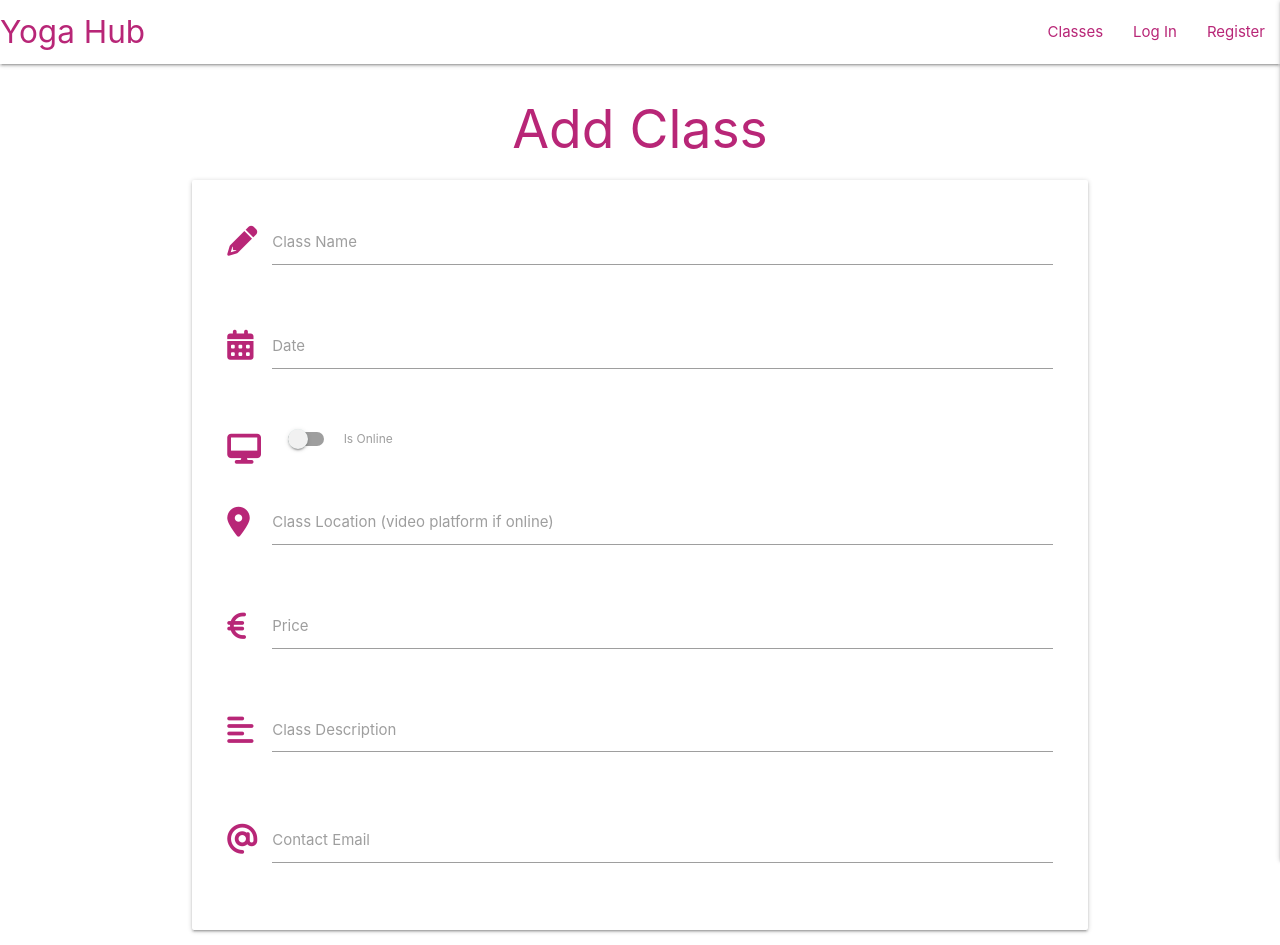
After one commit to monika-hrda/yoga-hub, a Flask app: page /add_class in a window 1280 px wide. The commit adds this page. Run offline with Flask 2, Linux system fonts and the light colour scheme; some libraries are stand-ins or nearby versions.

Commit message:
Create and link up Add Class boilerplate

```diff
--- a/app.py
+++ b/app.py
@@ -54,7 +54,8 @@ def register():
 
         register = {
             "username": username,
-            "password": generate_password_hash(password)
+            "password": generate_password_hash(password),
+            "is_teacher": "no"
         }
         mongo.db.users.insert_one(register)
 
@@ -127,6 +128,11 @@ def logout():
     return redirect(url_for("login"))
 
 
+@app.route("/add_class")
+def add_class():
+    return render_template("add_class.html")
+
+
 if __name__ == "__main__":
     app.run(host=os.environ.get("IP"),
             port=int(os.environ.get("PORT")),
--- a/static/js/script.js
+++ b/static/js/script.js
@@ -6,4 +6,16 @@ $(document).ready(function () {
     $(".sidenav").sidenav({edge: "right"});
     $(".collapsible").collapsible();
     $(".tooltipped").tooltip();
+    $('input#class_name, textarea#description').characterCounter();
+    $(".datepicker").datepicker({
+        format: "dd mmmm, yyyy",
+        firstDay: 1,
+        yearRange: 2,
+        minDate: new Date(),
+        showClearBtn: true,
+        i18n: {
+            done: "Select"
+        },
+        autoClose: true
+    });
 });
--- /dev/null
+++ b/templates/add_class.html
@@ -0,0 +1,76 @@
+{% extends "base.html" %}
+{% block content %}
+
+    <h2 class="center-align">Add Class</h2>
+
+    <div class="row card-panel">
+        <form class="col s12" method="POST" action="">
+            <!-- class name -->
+            <div class="row">
+                <div class="input-field col s12">
+                    <i class="fas fa-pencil-alt prefix"></i>
+                    <input id="class_name" name="class_name" minlength="5" maxlength="35"
+                        type="text" class="validate" data-length="35" required>
+                    <label for="class_name" class="active">Class Name</label>
+                </div>
+            </div>
+            <!-- date picker -->
+            <div class="row">
+                <div class="input-field col s12">
+                    <i class="fas fa-calendar-alt prefix"></i>
+                    <input id="date" name="date" type="text" class="datepicker validate" required>
+                    <label for="date" class="active">Date</label>
+                </div>
+            </div>
+            <!-- is online toggle -->
+            <div class="row">
+                <div class="input-field col s12">
+                    <div class="switch">
+                        <i class="fas fa-desktop prefix"></i>
+                        <label for="is_online">
+                            <input type="checkbox" id="is_online" name="is_online">
+                            <span class="lever"></span>
+                            Is Online
+                        </label>
+                    </div>
+                </div>
+            </div>
+            <!-- location -->
+            <div class="row">
+                <div class="input-field col s12">
+                    <i class="fas fa-solid fa-location-dot prefix"></i>
+                    <input id="location" name="location" minlength="4" maxlength="30"
+                        type="text" class="validate" data-length="30" required>
+                    <label for="location" class="active">Class Location (video platform if online)</label>
+                </div>
+            </div>
+            <!-- price -->
+            <div class="row">
+                <div class="input-field col s12">
+                    <i class="fas fa-solid fa-euro-sign prefix"></i>
+                    <input id="price" name="price" minlength="1" maxlength="4"
+                        type="text" class="validate" required>
+                    <label for="price" class="active">Price</label>
+                </div>
+            </div>
+            <!-- class description -->
+            <div class="row">
+                <div class="input-field col s12">
+                    <i class="fas fa-align-left prefix"></i>
+                    <textarea id="description" name="description" minlength="5" maxlength="200"
+                        class="materialize-textarea validate" data-length="200" required></textarea>
+                    <label for="description" class="active">Class Description</label>
+                </div>
+            </div>
+            <!-- contact -->
+            <div class="row">
+                <div class="input-field col s12">
+                    <i class="fas fa-solid fa-at prefix"></i>
+                    <input id="contact" name="contact" type="email" class="validate" required>
+                    <label for="contact" class="active">Contact Email</label>
+                </div>
+            </div>
+        </form>
+    </div>
+
+{% endblock %}
--- a/templates/base.html
+++ b/templates/base.html
@@ -32,7 +32,7 @@
                     <li><a href="{{ url_for('get_classes') }}">Classes</a></li>
                     {% if session.user %}
                         <li><a href="{{ url_for('profile', username=session['user']) }}">Profile</a></li>
-                        <li><a href="#">New Class</a></li>
+                        <li><a href="{{ url_for('add_class') }}">Add Class</a></li>
                         <li><a href="{{ url_for('logout') }}">Log Out</a></li>
                     {% else %}
                         <li><a href="{{ url_for('login') }}">Log In</a></li>
@@ -50,7 +50,7 @@
             <li><a href="{{ url_for('get_classes') }}">Classes</a></li>
             {% if session.user %}
                 <li><a href="{{ url_for('profile', username=session['user']) }}">Profile</a></li>
-                <li><a href="#">New Class</a></li>
+                <li><a href="{{ url_for('add_class') }}">Add Class</a></li>
                 <li><a href="{{ url_for('logout') }}">Log Out</a></li>
             {% else %}
                 <li><a href="{{ url_for('login') }}">Log In</a></li>
```
